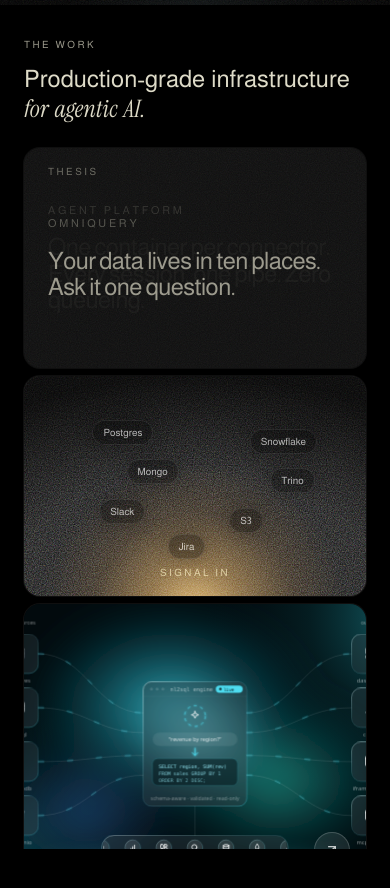
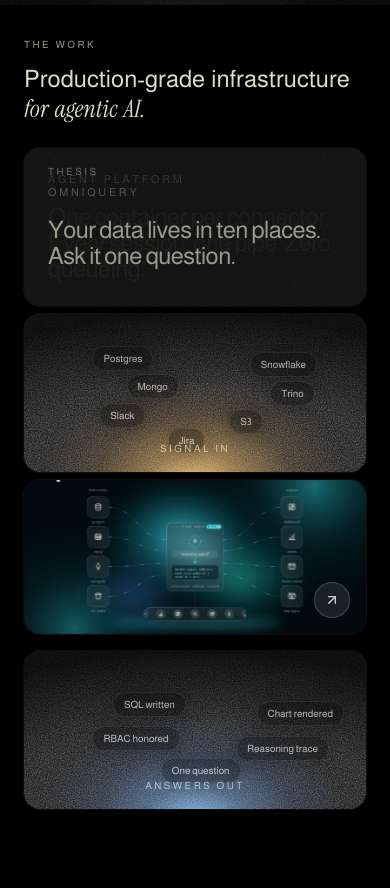
Before and after one commit to lalit2001/portfolio-new-lalit, a React (Vite) app: page / in a window 390 px wide. Shown: the part 3540-4428 px from the top of the page. Built offline with nearby package versions, Linux system fonts and the light colour scheme.

Commit message:
mobile view fix

```diff
--- a/src/components/RevealSvg.tsx
+++ b/src/components/RevealSvg.tsx
@@ -71,6 +71,13 @@
         const cleaned = text
           .replace(/\swidth="[^"]+"/, ' width="100%"')
           .replace(/\sheight="[^"]+"/, ' height="100%"')
+          // "slice" (cover) crops landscape SVGs badly on narrow
+          // portrait containers - swap to "meet" (contain) so the whole
+          // SVG stays visible on all viewport widths.
+          .replace(
+            /preserveAspectRatio="[^"]*slice"/,
+            'preserveAspectRatio="xMidYMid meet"',
+          )
         setMarkup(cleaned)
       })
       .catch(() => {})
--- a/src/sections/ProjectsGrid.tsx
+++ b/src/sections/ProjectsGrid.tsx
@@ -499,12 +499,12 @@
           </h2>
         </div>
 
-        <div className="flex-1 max-w-7xl mx-auto w-full px-6 md:px-10 pt-6 pb-6 md:pb-10 min-h-0">
+        <div className="flex-1 max-w-7xl mx-auto w-full px-6 md:px-10 pt-6 pb-10 md:pb-10 min-h-0">
           <div className="grid grid-cols-1 md:grid-cols-5 md:grid-rows-2 gap-2 md:gap-3 h-full">
-            <div className="md:col-span-3 md:row-span-1 min-h-[220px] md:min-h-0">
+            <div className="md:col-span-3 md:row-span-1 min-h-[150px] md:min-h-0">
               <TextTile progress={scrollYProgress} />
             </div>
-            <div className="md:col-span-2 md:row-span-1 min-h-[220px] md:min-h-0">
+            <div className="md:col-span-2 md:row-span-1 min-h-[150px] md:min-h-0">
               <ConeTile
                 variant="gold"
                 eyebrow="Signal in"
@@ -513,10 +513,10 @@
                 ordering="front"
               />
             </div>
-            <div className="md:col-span-3 md:row-span-1 min-h-[280px] md:min-h-0">
+            <div className="md:col-span-3 md:row-span-1 aspect-[1200/540] md:aspect-auto md:min-h-0">
               <ScreenshotTile progress={scrollYProgress} />
             </div>
-            <div className="md:col-span-2 md:row-span-1 min-h-[220px] md:min-h-0">
+            <div className="md:col-span-2 md:row-span-1 min-h-[150px] md:min-h-0">
               <ConeTile
                 variant="blue"
                 eyebrow="Answers out"
```
